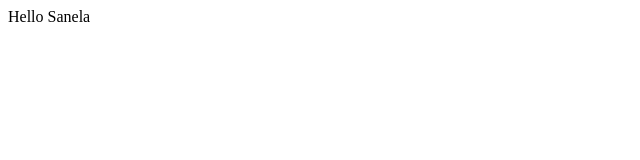
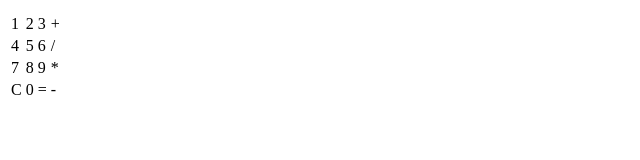
Before and after one commit to hassanhabib/JSCalculator, a plain HTML site: page JSCalculator/public_html/index.html in a window 1280 px wide. Shown: the whole page, without its empty margins (0-640 px from the left). Drawn offline with Linux system fonts and the light colour scheme.

Commit message:
This is the html data model object skeleton of the calculator

```diff
--- a/JSCalculator/public_html/index.html
+++ b/JSCalculator/public_html/index.html
@@ -6,11 +6,41 @@ and open the template in the editor.
 -->
 <html>
     <head>
-        <title>TODO supply a title</title>
+        <title>JSCalculator</title>
         <meta charset="UTF-8">
         <meta name="viewport" content="width=device-width, initial-scale=1.0">
+        <link rel="stylesheet" href="styles.css" type="css/text"/>
     </head>
     <body>
-        <div>Hello Sanela</div>
+        <table>
+            <tr>
+                <td></td>
+            </tr>
+            <tr>
+                <td>1</td>
+                <td>2</td>
+                <td>3</td>
+                <td>+</td>
+            </tr>
+            <tr>
+                <td>4</td>
+                <td>5</td>
+                <td>6</td>
+                <td>/</td>
+            </tr>
+            <tr>
+                <td>7</td>
+                <td>8</td>
+                <td>9</td>
+                <td>*</td>
+            </tr>
+            <tr>
+                <td>C</td>
+                <td>0</td>
+                <td>=</td>
+                <td>-</td>
+            </tr>
+
+        </table>
     </body>
 </html>
```
